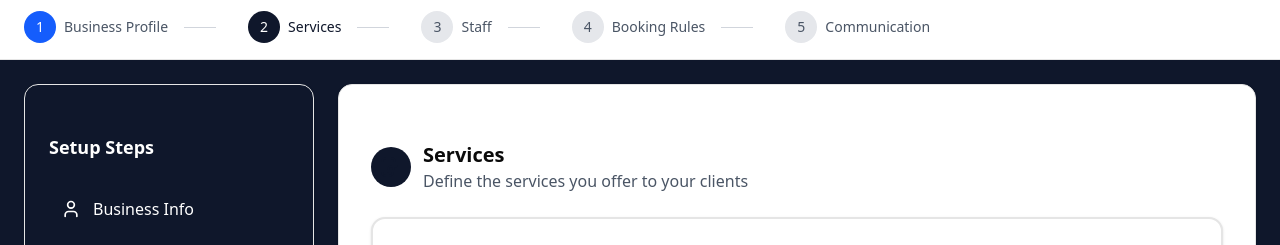
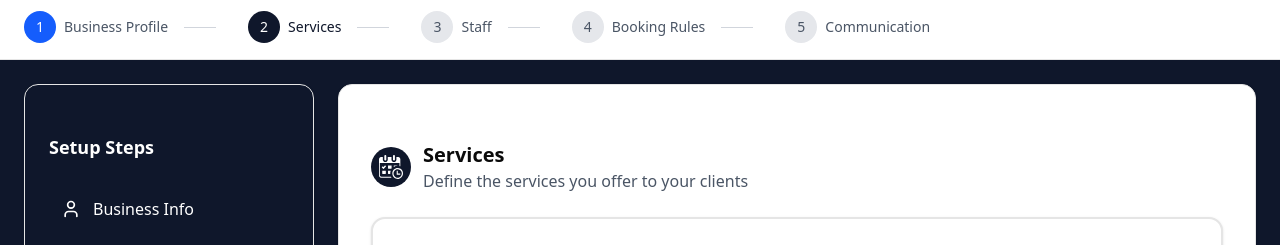
Before and after one commit to Hussein-Alayan/Slotify, a Next.js app in the folder client/: page /Business-setup in a window 1280 px wide. Both pictures are taken after a click on the button "Next". Shown: the part 49-294 px from the top of the page. Built offline with nearby package versions, Linux system fonts and the light colour scheme; no server answers.

Commit message:
refactor: simplify button logic in SetupNavigation component and replace SVG with image in ServicesForm

```diff
--- a/client/src/app/Business-setup/components/ServicesForm.tsx
+++ b/client/src/app/Business-setup/components/ServicesForm.tsx
@@ -31,19 +31,11 @@ export function ServicesForm({
     <div>
       <div className="flex items-center gap-3 mb-6">
         <span className="inline-block bg-slate-900 p-2 rounded-full">
-          <svg
-            className="h-6 w-6 text-slate-900"
-            fill="none"
-            stroke="currentColor"
-            strokeWidth="2"
-            viewBox="0 0 24 24"
-          >
-            <path
-              strokeLinecap="round"
-              strokeLinejoin="round"
-              d="M9 17v-2a4 4 0 014-4h3m0 0V7a4 4 0 00-4-4H7a4 4 0 00-4 4v10a4 4 0 004 4h3a4 4 0 004-4v-2a4 4 0 014-4h-3z"
-            />
-          </svg>
+          <img
+            src="/icons/calender.svg"
+            alt="Calendar Icon"
+            className="h-6 w-6"
+          />
         </span>
         <div>
           <h2 className="text-xl font-semibold">Services</h2>
--- a/client/src/app/Business-setup/components/SetupNavigation.tsx
+++ b/client/src/app/Business-setup/components/SetupNavigation.tsx
@@ -21,15 +21,12 @@ export function SetupNavigation({
         <ChevronLeft className="h-4 w-4 mr-2" />
         Back
       </Button>
-      <Button
-        onClick={
-          currentStep === totalSteps ? () => alert("Setup Complete!") : nextStep
-        }
-        className="bg-slate-900 hover:bg-slate-800"
-      >
-        {currentStep === totalSteps ? "Complete Setup" : "Next"}
-        <ChevronRight className="h-4 w-4 ml-2" />
-      </Button>
+      {currentStep !== totalSteps && (
+        <Button onClick={nextStep} className="bg-slate-900 hover:bg-slate-800">
+          Next
+          <ChevronRight className="h-4 w-4 ml-2" />
+        </Button>
+      )}
     </div>
   );
 }
```
